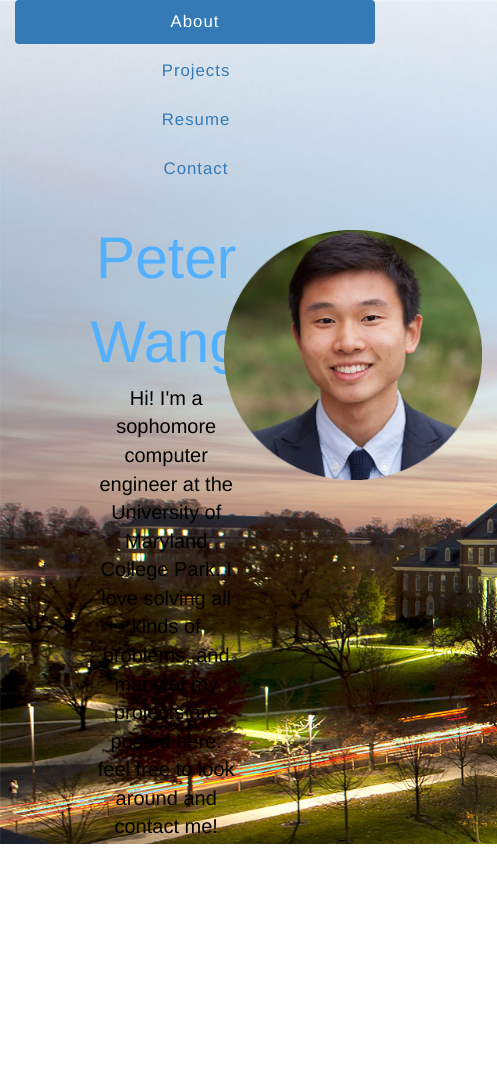
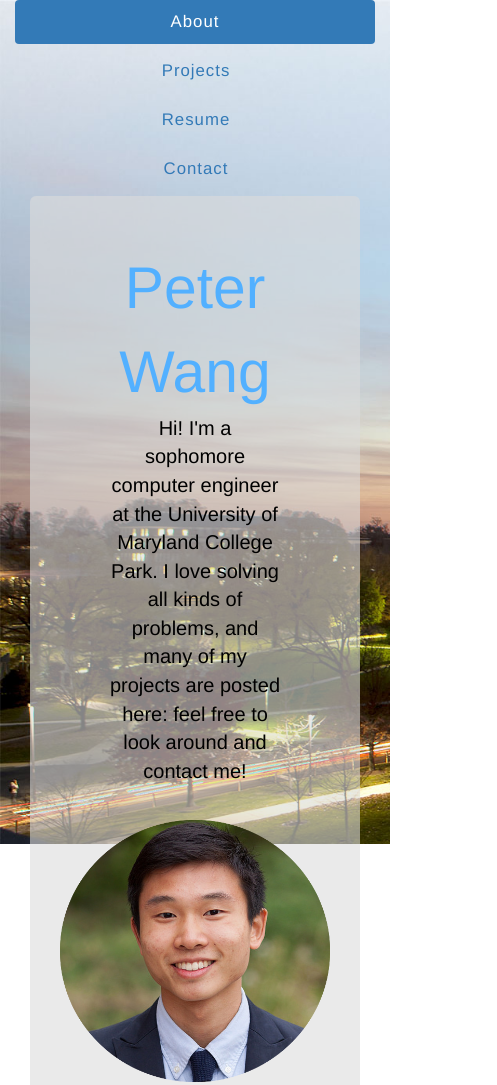
Before and after one commit to pwang96/my-website, a plain HTML site: page index.html in a window 390 px wide. Shown: the top 1085 px of the page, 497 px wide, since content can reach past the window. Before the commit the page ends 871 px from the top, so only its background shows below. Drawn offline with nearby package versions, Linux system fonts and the light colour scheme.

Commit message:
mobile friendly???
maybe???????

```diff
--- a/index.css
+++ b/index.css
@@ -28,9 +28,12 @@ body {
 	height: 100%;
 }
 .container.about {
-	width: 80%;
 	height: auto;
 	margin: auto;
+}
+
+#jumbo {
+	background: rgba(220, 220, 220, 0.6);
 }
 
 #name {
@@ -39,8 +42,6 @@ body {
 	color: #52B0FF;
 	font-weight: 300;
 	font-size: 4.2em;
-	top: 20%;
-	right: 10%;
 }
 
 #bio {
@@ -50,11 +51,8 @@ body {
 }
 
 #biopic {
-	position: absolute;
 	display: block;
 	width: 300px;
-	left: 55%;
-	top: 5%;
 	max-width: 100%;
 	height: auto;
 }
--- a/index.html
+++ b/index.html
@@ -27,9 +27,9 @@
 	<div class="container-fluid" id="container">
 		<center>
 		  	<div class="container about">
+			  		<div class="jumbotron" id="jumbo">
 						<div class="row">
-			  		<center>
-						<div class="col-sm-10" id="name">
+							<div class="col-md-6" id="name">
 								Peter Wang
 								<p id="bio">
 								Hi! I'm a sophomore computer engineer at the University of Maryland
@@ -37,10 +37,11 @@
 								projects are posted here: feel free to look around and contact me!
 								</p>
 							</div>
-					</center>
-					<div class="col-sm-4" id="biopic">
-			  			<img src="pics/biopic.png"/>
+							<div class="col-md-4" id="biopic">
+			  					<img class="img-responsive" src="pics/biopic.png"/>
 			  				</div>
+						</div>
+
 					</div>
 		  	</div>
 		</center>
```
Lines whose indentation alone changed are shown as unchanged.
